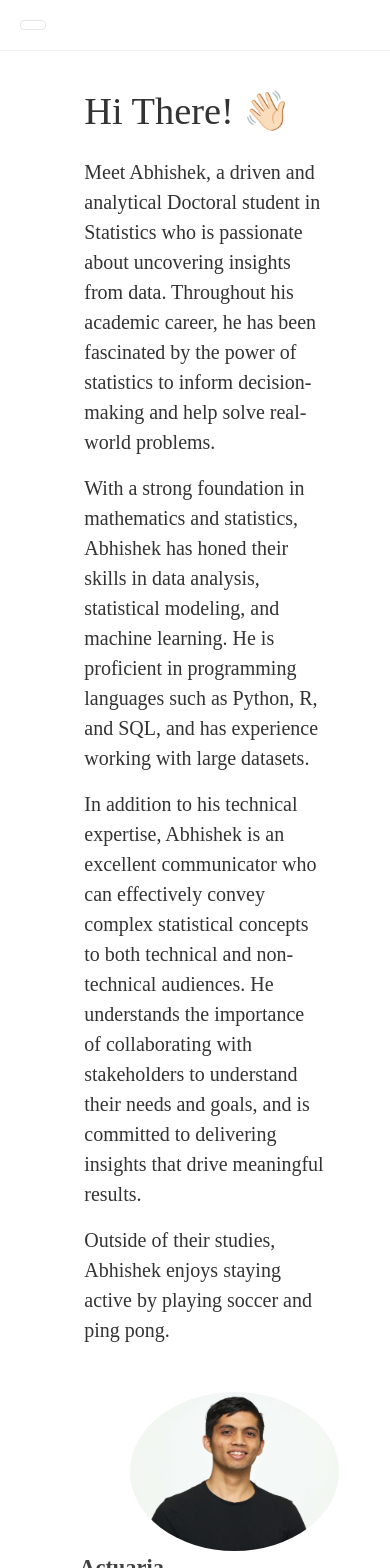
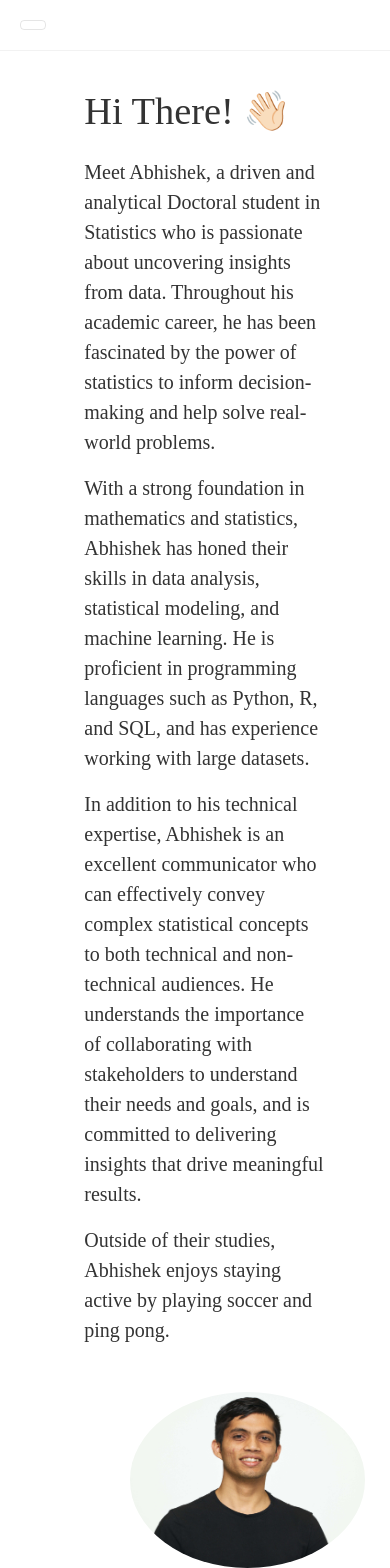
Before and after one commit to kafleBeast/kafle-portfolio, a React (Create React App) app: page / in a window 390 px wide. Shown: the top 1568 px of the page. Built offline with nearby package versions, Linux system fonts and the light colour scheme; the HTML template or start-up script is replaced by a standard one.

Commit message:
Update index.css
resizing profile pic

```diff
--- a/src/index.css
+++ b/src/index.css
@@ -270,7 +270,7 @@
 .profile-pic {
   border-radius: 50%;
   height: 80%;
-  width: 80%;
+  width: 90%;
   margin-top: 12%;
   margin-left: 25%;
 }
@@ -279,7 +279,7 @@
   .profile-pic {
     border-radius: 50%;
     height: 80%;
-    width: 80%;
+    width: 90%;
     margin-top: 12%;
     margin-left: 25%;
   }
```
